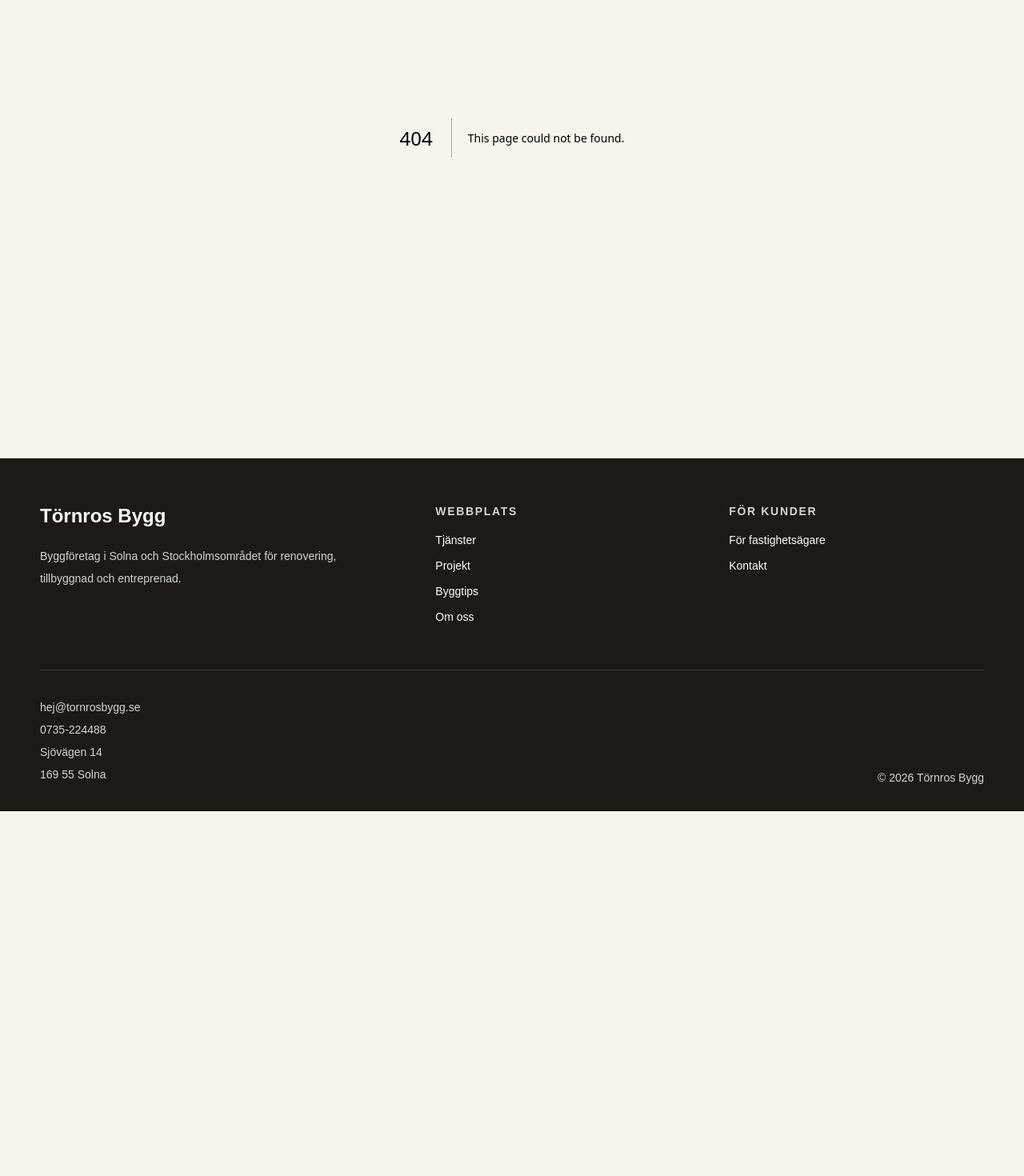
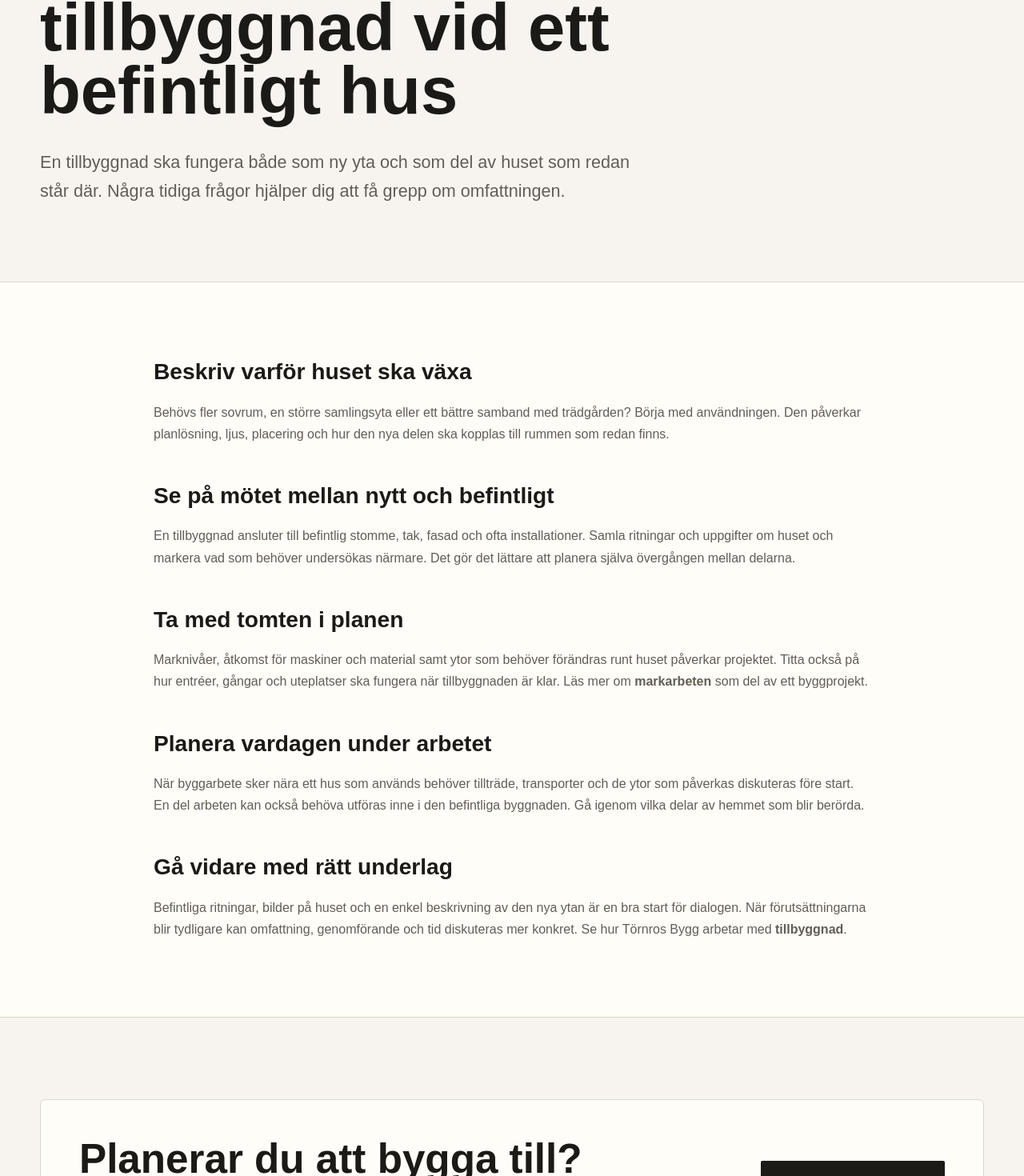
Before and after one commit to tornrosdaniel-cell/tornrosbygg-web, a Next.js app: page /byggtips/forbereda-tillbyggnad in a window 1280 px wide. Before the commit this address had no page. Shown: the part 309-1779 px from the top of the page at 80% size. Before the commit the page ends 1323 px from the top, so only its background shows below. Built offline with nearby package versions, Linux system fonts and the light colour scheme.

Commit message:
Add guide forbereda-tillbyggnad

```diff
--- /dev/null
+++ b/src/app/byggtips/forbereda-tillbyggnad/page.tsx
@@ -0,0 +1,26 @@
+import type { Metadata } from "next";
+import Link from "next/link";
+
+export const metadata: Metadata = {
+  title: "Förbereda tillbyggnad: hus, mark och behov | Törnros Bygg",
+  description: "Praktiska frågor inför en tillbyggnad: syftet med ytan, mötet med befintligt hus, markens förutsättningar och vardagen under bygget.",
+  alternates: { canonical: "/byggtips/forbereda-tillbyggnad/" },
+};
+
+export default function TillbyggnadGuide() {
+  return (
+    <main>
+      <article>
+        <header className="container py-16 md:py-24"><div className="max-w-4xl"><Link href="/byggtips/" className="eyebrow underline underline-offset-4">Byggtips / Tillbyggnad</Link><h1 className="heading-xl mt-6">Förbered en tillbyggnad vid ett befintligt hus</h1><p className="body-lg mt-8 max-w-3xl">En tillbyggnad ska fungera både som ny yta och som del av huset som redan står där. Några tidiga frågor hjälper dig att få grepp om omfattningen.</p></div></header>
+        <div className="border-y border-[var(--color-border)] bg-[var(--color-surface)]"><div className="container max-w-4xl space-y-12 py-16 md:py-24">
+          <section><h2 className="heading-md">Beskriv varför huset ska växa</h2><p className="body-copy mt-5">Behövs fler sovrum, en större samlingsyta eller ett bättre samband med trädgården? Börja med användningen. Den påverkar planlösning, ljus, placering och hur den nya delen ska kopplas till rummen som redan finns.</p></section>
+          <section><h2 className="heading-md">Se på mötet mellan nytt och befintligt</h2><p className="body-copy mt-5">En tillbyggnad ansluter till befintlig stomme, tak, fasad och ofta installationer. Samla ritningar och uppgifter om huset och markera vad som behöver undersökas närmare. Det gör det lättare att planera själva övergången mellan delarna.</p></section>
+          <section><h2 className="heading-md">Ta med tomten i planen</h2><p className="body-copy mt-5">Marknivåer, åtkomst för maskiner och material samt ytor som behöver förändras runt huset påverkar projektet. Titta också på hur entréer, gångar och uteplatser ska fungera när tillbyggnaden är klar. Läs mer om <Link href="/tjanster/markarbeten/" className="font-bold text-[var(--color-accent-dark)] underline">markarbeten</Link> som del av ett byggprojekt.</p></section>
+          <section><h2 className="heading-md">Planera vardagen under arbetet</h2><p className="body-copy mt-5">När byggarbete sker nära ett hus som används behöver tillträde, transporter och de ytor som påverkas diskuteras före start. En del arbeten kan också behöva utföras inne i den befintliga byggnaden. Gå igenom vilka delar av hemmet som blir berörda.</p></section>
+          <section><h2 className="heading-md">Gå vidare med rätt underlag</h2><p className="body-copy mt-5">Befintliga ritningar, bilder på huset och en enkel beskrivning av den nya ytan är en bra start för dialogen. När förutsättningarna blir tydligare kan omfattning, genomförande och tid diskuteras mer konkret. Se hur Törnros Bygg arbetar med <Link href="/tjanster/tillbyggnad/" className="font-bold text-[var(--color-accent-dark)] underline">tillbyggnad</Link>.</p></section>
+        </div></div>
+      </article>
+      <section className="section"><div className="container"><div className="surface grid gap-8 p-8 md:p-12 lg:grid-cols-[1fr_auto] lg:items-center"><div><h2 className="heading-lg">Planerar du att bygga till?</h2><p className="body-lg mt-5">Berätta om huset, tomten och vad du vill få plats med.</p></div><Link href="/kontakt" className="button button-primary">Berätta om din tillbyggnad</Link></div></div></section>
+    </main>
+  );
+}
```
